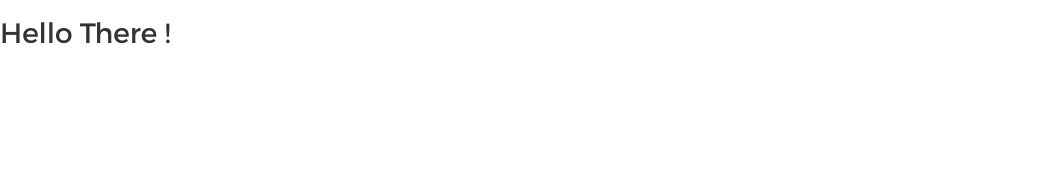
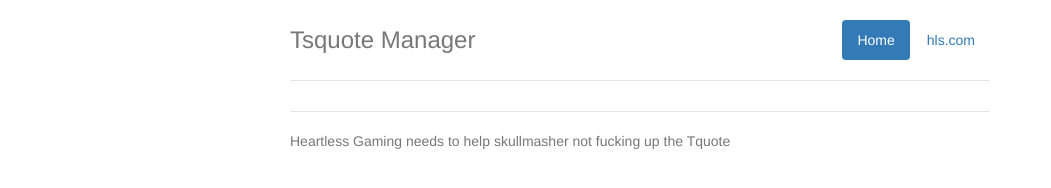
Before and after one commit to SkullMasher/tsquote-manager, a website: page index.html in a window 1280 px wide. Shown: the whole page, without its empty margins (0-1051 px from the left). Drawn offline with nearby package versions, Linux system fonts and the light colour scheme.

Commit message:
Bootstrap template

```diff
--- a/css/style.map.css
+++ b/css/style.map.css
@@ -47,6 +47,6 @@
 		"../node_modules/susy/sass/susy/language/susy/_bleed.scss",
 		"../node_modules/susy/sass/susy/language/susy/_breakpoint-plugin.scss"
 	],
-	"mappings": "AAEA,OAAO,CAAP,gDAAO;AASP,EAAE,CAAC;EACF,WAAW,EANW,mBAAmB;CAOzC",
+	"mappings": "AAEA,OAAO,CAAP,gDAAO;AAUP,6BAA6B;AAC7B,IAAI,CAAC;EACH,WAAW,EAAE,IAAK;EAClB,cAAc,EAAE,IAAK;CACtB;;AAED,2EAA2E;AAC3E,OAAO;AACP,OAAO;AACP,OAAO,CAAC;EACN,aAAa,EAAE,IAAK;EACpB,YAAY,EAAE,IAAK;CACpB;;AAED,wBAAwB;AACxB,OAAO,CAAC;EACN,cAAc,EAAE,IAAK;EACrB,aAAa,EAAE,iBAAkB;CAClC;;AACD,iEAAiE;AACjE,OAAO,CAAC,EAAE,CAAC;EACT,UAAU,EAAE,CAAE;EACd,aAAa,EAAE,CAAE;EACjB,WAAW,EAAE,IAAK;CACnB;;AAED,wBAAwB;AACxB,OAAO,CAAC;EACN,WAAW,EAAE,IAAK;EAClB,KAAK,EAAE,IAAK;EACZ,UAAU,EAAE,iBAAkB;CAC/B;;AAED,yBAAyB;AACzB,MAAM,EAAL,SAAS,EAAE,KAAK;EACf,UAAU,CAAC;IACT,SAAS,EAAE,KAAM;GAClB;;;AAEH,iBAAiB,GAAG,EAAE,CAAC;EACrB,MAAM,EAAE,MAAO;CAChB;;AAED,+CAA+C;AAC/C,UAAU,CAAC;EACT,UAAU,EAAE,MAAO;EACnB,aAAa,EAAE,iBAAkB;CAClC;;AACD,UAAU,CAAC,IAAI,CAAC;EACd,OAAO,EAAE,SAAU;EACnB,SAAS,EAAE,IAAK;CACjB;;AAED,kCAAkC;AAClC,UAAU,CAAC;EACT,MAAM,EAAE,MAAO;CAChB;;AACD,UAAU,CAAC,CAAC,GAAG,EAAE,CAAC;EAChB,UAAU,EAAE,IAAK;CAClB;;AAED,yCAAyC;AACzC,MAAM,CAAN,MAAM,MAAM,SAAS,EAAE,KAAK;EAC1B,uCAAuC;EACvC,OAAO;EACP,UAAU;EACV,OAAO,CAAC;IACN,aAAa,EAAE,CAAE;IACjB,YAAY,EAAE,CAAE;GACjB;EACD,4BAA4B;EAC5B,OAAO,CAAC;IACN,aAAa,EAAE,IAAK;GACrB;EACD,iEAAiE;EACjE,UAAU,CAAC;IACT,aAAa,EAAE,CAAE;GAClB",
 	"names": []
 }
--- a/index.html
+++ b/index.html
@@ -10,7 +10,23 @@
 	<link rel="stylesheet" href="css/style.css">
 </head>
 <body>
-	<h1>Hello There !</h1>
+
+<div class="container">
+  <div class="header clearfix">
+    <nav>
+      <ul class="nav nav-pills pull-right">
+        <li role="presentation" class="active"><a href="#">Home</a></li>
+        <li role="presentation"><a href="https://heartlessgaming.com">hls.com</a></li>
+      </ul>
+    </nav>
+    <h3 class="text-muted">Tsquote Manager</h3>
+  </div>
+
+  <footer class="footer">
+    <p>Heartless Gaming needs to help skullmasher not fucking up the Tquote</p>
+  </footer>
+
+</div> <!-- /container -->
 
 	<script src="node_modules/jquery/dist/jquery.min.js"></script>
 	<script src="node_modules/bootstrap/dist/js/bootstrap.min.js"></script>
--- a/sass/style.scss
+++ b/sass/style.scss
@@ -9,6 +9,83 @@ $montserrat_light    : 'montserratlight';
 $montserrat_semibold : 'montserratregular';
 $montserrat_bold     : 'montserratsemi_bold';
 
-h1 {
-	font-family: $montserrat;
+
+/* Space out content a bit */
+body {
+  padding-top: 20px;
+  padding-bottom: 20px;
 }
+
+/* Everything but the jumbotron gets side spacing for mobile first views */
+.header,
+.padded,
+.footer {
+  padding-right: 15px;
+  padding-left: 15px;
+}
+
+/* Custom page header */
+.header {
+  padding-bottom: 20px;
+  border-bottom: 1px solid #e5e5e5;
+}
+/* Make the masthead heading the same height as the navigation */
+.header h3 {
+  margin-top: 0;
+  margin-bottom: 0;
+  line-height: 40px;
+}
+
+/* Custom page footer */
+.footer {
+  padding-top: 19px;
+  color: #777;
+  border-top: 1px solid #e5e5e5;
+}
+
+/* Customize container */
+@media (min-width: 768px) {
+  .container {
+    max-width: 730px;
+  }
+}
+.container-narrow > hr {
+  margin: 30px 0;
+}
+
+/* Main marketing message and sign up button */
+.jumbotron {
+  text-align: center;
+  border-bottom: 1px solid #e5e5e5;
+}
+.jumbotron .btn {
+  padding: 14px 24px;
+  font-size: 21px;
+}
+
+/* Supporting marketing content */
+.marketing {
+  margin: 40px 0;
+}
+.marketing p + h4 {
+  margin-top: 28px;
+}
+
+/* Responsive: Portrait tablets and up */
+@media screen and (min-width: 768px) {
+  /* Remove the padding we set earlier */
+  .header,
+  .marketing,
+  .footer {
+    padding-right: 0;
+    padding-left: 0;
+  }
+  /* Space out the masthead */
+  .header {
+    margin-bottom: 30px;
+  }
+  /* Remove the bottom border on the jumbotron for visual effect */
+  .jumbotron {
+    border-bottom: 0;
+  }
+}
```
Also changed, not shown: css/style.css, 1 other file.
